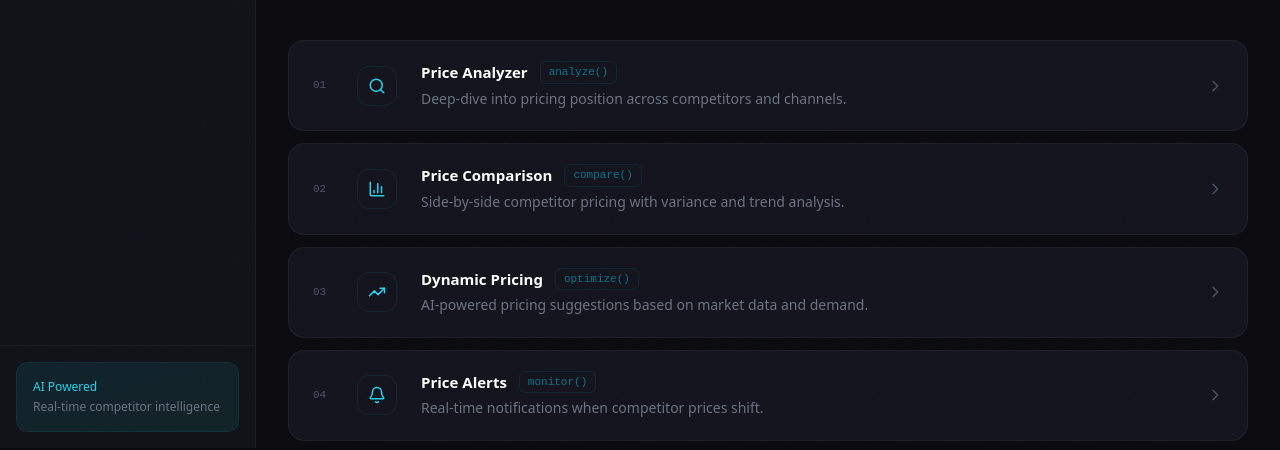
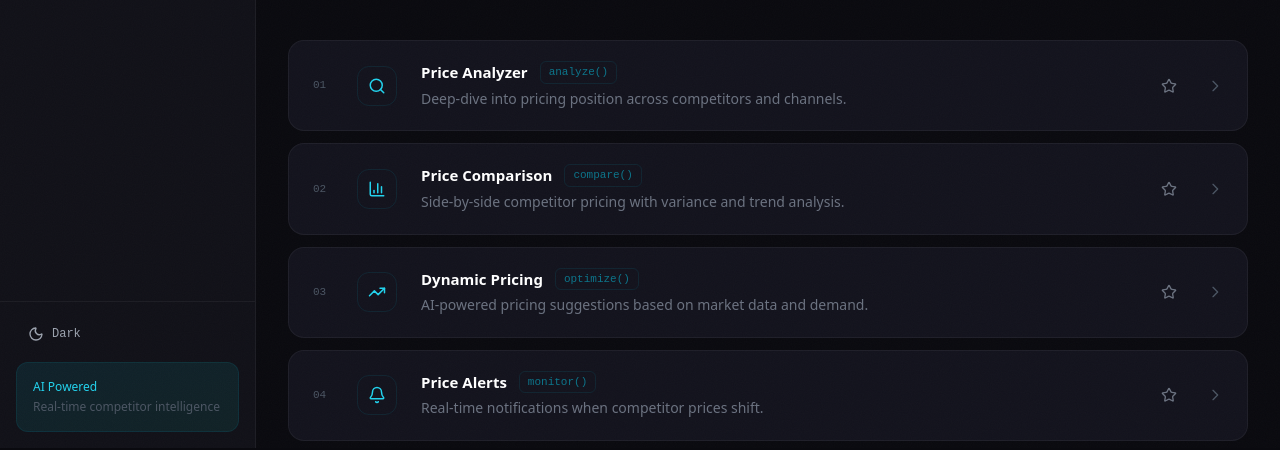
Before and after one commit to kalavathiramarao76-ui/priceradar-ai, a Next.js app: page /app in a window 1280 px wide. Shown: the part 352-802 px from the top of the page. Built offline with nearby package versions, Linux system fonts and the light colour scheme.

Commit message:
Enterprise: dark/light theme + favorites system

```diff
--- a/src/app/app/layout.tsx
+++ b/src/app/app/layout.tsx
@@ -1,5 +1,6 @@
 "use client";
 
+import { useState, useEffect } from "react";
 import Link from "next/link";
 import { usePathname } from "next/navigation";
 import {
@@ -9,7 +10,10 @@ import {
   TrendingUp,
   Bell,
   Home,
+  Star,
 } from "lucide-react";
+import ThemeToggle from "@/components/ThemeToggle";
+import { getFavoritesCount } from "@/components/FavoriteButton";
 
 const navItems = [
   { href: "/app", label: "Dashboard", icon: Home },
@@ -21,16 +25,24 @@ const navItems = [
 
 export default function AppLayout({ children }: { children: React.ReactNode }) {
   const pathname = usePathname();
+  const [favCount, setFavCount] = useState(0);
+
+  useEffect(() => {
+    setFavCount(getFavoritesCount());
+    const handler = () => setFavCount(getFavoritesCount());
+    window.addEventListener("favorites-changed", handler);
+    return () => window.removeEventListener("favorites-changed", handler);
+  }, []);
 
   return (
-    <div className="min-h-screen bg-bg-primary flex">
+    <div className="min-h-screen flex" style={{ background: "var(--bg-primary)" }}>
       {/* Sidebar */}
-      <aside className="w-64 bg-bg-secondary border-r border-white/5 flex flex-col fixed h-full z-20">
-        <Link href="/" className="flex items-center gap-3 px-6 py-6 border-b border-white/5">
+      <aside className="w-64 flex flex-col fixed h-full z-20" style={{ background: "var(--bg-secondary)", borderRight: "1px solid var(--border-color)" }}>
+        <Link href="/" className="flex items-center gap-3 px-6 py-6" style={{ borderBottom: "1px solid var(--border-color)" }}>
           <div className="w-9 h-9 rounded-lg bg-gradient-to-br from-cyan-500 to-teal-500 flex items-center justify-center">
-            <Radar className="w-4.5 h-4.5 text-bg-primary" />
+            <Radar className="w-4.5 h-4.5" style={{ color: "var(--bg-primary)" }} />
           </div>
-          <span className="text-lg font-bold text-white tracking-tight">
+          <span className="text-lg font-bold tracking-tight" style={{ color: "var(--text-primary)" }}>
             PriceRadar<span className="text-cyan-400">.ai</span>
           </span>
         </Link>
@@ -45,20 +57,33 @@ export default function AppLayout({ children }: { children: React.ReactNode }) {
                 className={`flex items-center gap-3 px-4 py-2.5 rounded-xl text-sm font-medium transition-all ${
                   active
                     ? "bg-cyan-500/10 text-cyan-400 border border-cyan-500/20"
-                    : "text-gray-400 hover:text-white hover:bg-white/5"
+                    : "hover:bg-cyan-500/5"
                 }`}
+                style={!active ? { color: "var(--text-secondary)" } : undefined}
               >
                 <item.icon className="w-4.5 h-4.5" />
                 {item.label}
               </Link>
             );
           })}
+
+          {/* Favorites count */}
+          {favCount > 0 && (
+            <div className="flex items-center gap-3 px-4 py-2.5 rounded-xl text-sm font-medium" style={{ color: "var(--text-secondary)" }}>
+              <Star className="w-4.5 h-4.5 fill-amber-400 text-amber-400" />
+              <span>Favorites</span>
+              <span className="ml-auto px-2 py-0.5 rounded-full text-[11px] font-mono bg-amber-400/10 text-amber-400 border border-amber-400/20">
+                {favCount}
+              </span>
+            </div>
+          )}
         </nav>
 
-        <div className="px-4 py-4 border-t border-white/5">
+        <div className="px-4 py-4 space-y-3" style={{ borderTop: "1px solid var(--border-color)" }}>
+          <ThemeToggle />
           <div className="p-4 rounded-xl bg-gradient-to-br from-cyan-500/10 to-teal-500/10 border border-cyan-500/10">
             <p className="text-xs text-cyan-400 font-medium mb-1">AI Powered</p>
-            <p className="text-xs text-gray-500">Real-time competitor intelligence</p>
+            <p className="text-xs" style={{ color: "var(--text-muted)" }}>Real-time competitor intelligence</p>
           </div>
         </div>
       </aside>
--- a/src/app/app/page.tsx
+++ b/src/app/app/page.tsx
@@ -11,6 +11,7 @@ import {
   TrendingDown,
   Minus,
 } from "lucide-react";
+import FavoriteButton from "@/components/FavoriteButton";
 
 const tools = [
   { href: "/app/analyze", icon: Search, title: "Price Analyzer", tag: "analyze()", desc: "Deep-dive into pricing position across competitors and channels." },
@@ -115,6 +116,9 @@ export default function AppDashboard() {
                   </p>
                 </div>
 
+                {/* Favorite */}
+                <FavoriteButton itemId={`tool-${tool.tag}`} itemLabel={tool.title} size="sm" />
+
                 {/* Arrow */}
                 <svg
                   className="w-4 h-4 text-gray-600 group-hover:text-cyan-400 group-hover:translate-x-1 transition-all duration-300 shrink-0"
@@ -145,7 +149,8 @@ export default function AppDashboard() {
         <div className="divide-y divide-white/5">
           {recentChanges.map((item) => (
             <div key={item.product + item.competitor} className="px-6 py-3.5 flex items-center justify-between hover:bg-white/[0.02] transition-colors">
-              <div className="flex-1">
+              <FavoriteButton itemId={`product-${item.product}`} itemLabel={item.product} size="sm" />
+              <div className="flex-1 ml-2">
                 <p className="text-sm font-medium text-white">{item.product}</p>
                 <p className="text-xs text-gray-600">{item.competitor}</p>
               </div>
--- a/src/app/globals.css
+++ b/src/app/globals.css
@@ -2,13 +2,30 @@
 @tailwind components;
 @tailwind utilities;
 
-:root {
+:root, [data-theme="dark"] {
   --bg-primary: #0a0a0f;
   --bg-secondary: #111118;
   --bg-tertiary: #1a1a24;
   --bg-card: #13131d;
   --cyan-accent: #06b6d4;
   --teal-accent: #14b8a6;
+  --text-primary: #ffffff;
+  --text-secondary: #9ca3af;
+  --text-muted: #4b5563;
+  --border-color: rgba(255, 255, 255, 0.05);
+}
+
+[data-theme="light"] {
+  --bg-primary: #f8fafc;
+  --bg-secondary: #ffffff;
+  --bg-tertiary: #f1f5f9;
+  --bg-card: #ffffff;
+  --cyan-accent: #0891b2;
+  --teal-accent: #0d9488;
+  --text-primary: #0f172a;
+  --text-secondary: #64748b;
+  --text-muted: #94a3b8;
+  --border-color: #e2e8f0;
 }
 
 @import url('https://fonts.googleapis.com/css2?family=JetBrains+Mono:wght@400;500;600;700&display=swap');
@@ -21,10 +38,11 @@
 
 body {
   background: var(--bg-primary);
-  color: #e2e8f0;
+  color: var(--text-primary, #e2e8f0);
   font-family: -apple-system, BlinkMacSystemFont, 'Segoe UI', Roboto, sans-serif;
   -webkit-font-smoothing: antialiased;
   -moz-osx-font-smoothing: grayscale;
+  transition: background-color 0.3s ease, color 0.3s ease;
 }
 
 /* Monospace accents — JetBrains Mono */
--- a/src/app/layout.tsx
+++ b/src/app/layout.tsx
@@ -16,7 +16,14 @@ export default function RootLayout({
   children: React.ReactNode;
 }>) {
   return (
-    <html lang="en" className="dark">
+    <html lang="en" className="dark" suppressHydrationWarning>
+      <head>
+        <script
+          dangerouslySetInnerHTML={{
+            __html: `(function(){try{var t=localStorage.getItem('priceradar-theme')||'dark';if(t==='system'){t=window.matchMedia('(prefers-color-scheme:dark)').matches?'dark':'light'}document.documentElement.setAttribute('data-theme',t)}catch(e){document.documentElement.setAttribute('data-theme','dark')}})();`,
+          }}
+        />
+      </head>
       <body className={`${inter.variable} font-sans antialiased`}>
         <div className="noise-overlay" />
         {children}
--- /dev/null
+++ b/src/components/FavoriteButton.tsx
@@ -0,0 +1,81 @@
+"use client";
+
+import { useState, useEffect, useCallback } from "react";
+import { Star } from "lucide-react";
+
+interface FavoriteButtonProps {
+  itemId: string;
+  itemLabel?: string;
+  size?: "sm" | "md";
+  onToggle?: (isFavorite: boolean) => void;
+}
+
+const STORAGE_KEY = "priceradar-favorites";
+
+export function getFavorites(): Record<string, { label: string; addedAt: number }> {
+  if (typeof window === "undefined") return {};
+  try {
+    return JSON.parse(localStorage.getItem(STORAGE_KEY) || "{}");
+  } catch {
+    return {};
+  }
+}
+
+export function getFavoritesCount(): number {
+  return Object.keys(getFavorites()).length;
+}
+
+export default function FavoriteButton({ itemId, itemLabel, size = "md", onToggle }: FavoriteButtonProps) {
+  const [isFavorite, setIsFavorite] = useState(false);
+  const [animating, setAnimating] = useState(false);
+
+  useEffect(() => {
+    const favs = getFavorites();
+    setIsFavorite(!!favs[itemId]);
+  }, [itemId]);
+
+  const toggle = useCallback(() => {
+    const favs = getFavorites();
+    const newState = !isFavorite;
+
+    if (newState) {
+      favs[itemId] = { label: itemLabel || itemId, addedAt: Date.now() };
+    } else {
+      delete favs[itemId];
+    }
+
+    localStorage.setItem(STORAGE_KEY, JSON.stringify(favs));
+    setIsFavorite(newState);
+    setAnimating(true);
+    setTimeout(() => setAnimating(false), 400);
+
+    // Dispatch custom event so nav can update count
+    window.dispatchEvent(new CustomEvent("favorites-changed"));
+
+    onToggle?.(newState);
+  }, [isFavorite, itemId, itemLabel, onToggle]);
+
+  const sizeClasses = size === "sm" ? "w-4 h-4" : "w-5 h-5";
+
+  return (
+    <button
+      onClick={(e) => {
+        e.preventDefault();
+        e.stopPropagation();
+        toggle();
+      }}
+      className={`group relative p-1.5 rounded-lg transition-all duration-200 hover:bg-cyan-500/10 focus:outline-none focus:ring-2 focus:ring-cyan-500/30 ${
+        animating ? "scale-125" : "scale-100"
+      }`}
+      title={isFavorite ? "Remove from favorites" : "Add to favorites"}
+    >
+      <Star
+        className={`${sizeClasses} transition-all duration-300 ${
+          isFavorite
+            ? "fill-amber-400 text-amber-400 drop-shadow-[0_0_6px_rgba(251,191,36,0.4)]"
+            : "text-gray-500 group-hover:text-amber-400/60"
+        }`}
+      />
+    </button>
+  );
+}
--- /dev/null
+++ b/src/components/ThemeToggle.tsx
@@ -0,0 +1,54 @@
+"use client";
+
+import { useState, useEffect } from "react";
+import { Sun, Moon, Monitor } from "lucide-react";
+
+type Theme = "light" | "dark" | "system";
+
+export default function ThemeToggle() {
+  const [theme, setTheme] = useState<Theme>("dark");
+  const [mounted, setMounted] = useState(false);
+
+  useEffect(() => {
+    setMounted(true);
+    const stored = localStorage.getItem("priceradar-theme") as Theme | null;
+    if (stored) {
+      setTheme(stored);
+      applyTheme(stored);
+    }
+  }, []);
+
+  const applyTheme = (t: Theme) => {
+    const root = document.documentElement;
+    if (t === "system") {
+      const prefersDark = window.matchMedia("(prefers-color-scheme: dark)").matches;
+      root.setAttribute("data-theme", prefersDark ? "dark" : "light");
+    } else {
+      root.setAttribute("data-theme", t);
+    }
+  };
+
+  const cycle = () => {
+    const order: Theme[] = ["dark", "light", "system"];
+    const next = order[(order.indexOf(theme) + 1) % order.length];
+    setTheme(next);
+    localStorage.setItem("priceradar-theme", next);
+    applyTheme(next);
+  };
+
+  if (!mounted) return null;
+
+  const Icon = theme === "dark" ? Moon : theme === "light" ? Sun : Monitor;
+  const label = theme === "dark" ? "Dark" : theme === "light" ? "Light" : "System";
+
+  return (
+    <button
+      onClick={cycle}
+      className="flex items-center gap-2 px-3 py-2 rounded-lg text-xs font-mono transition-all duration-200 text-gray-400 hover:text-white hover:bg-white/5 focus:outline-none focus:ring-2 focus:ring-cyan-500/40"
+      title={`Theme: ${label}`}
+    >
+      <Icon className="w-4 h-4" />
+      <span>{label}</span>
+    </button>
+  );
+}
```
